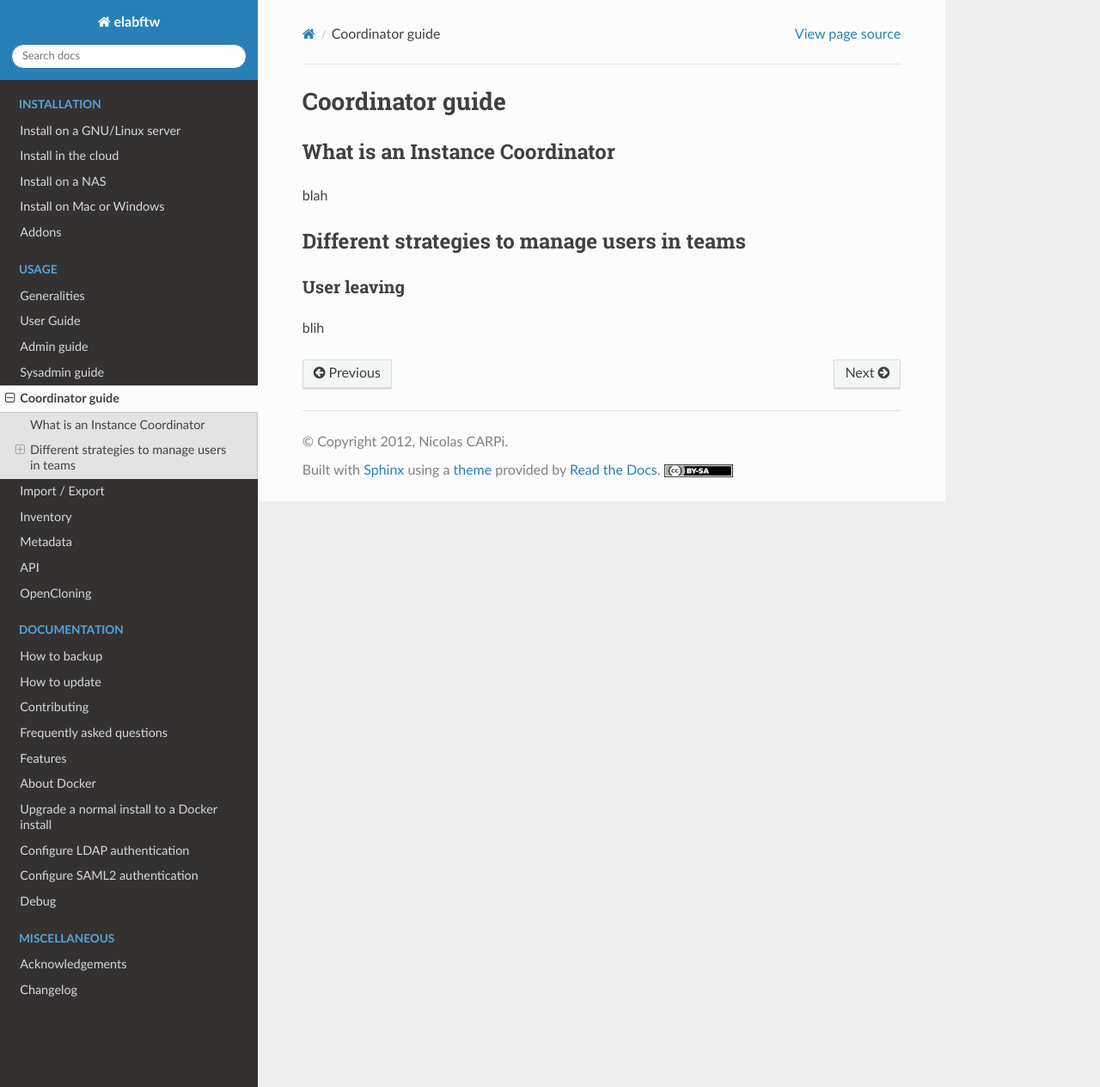
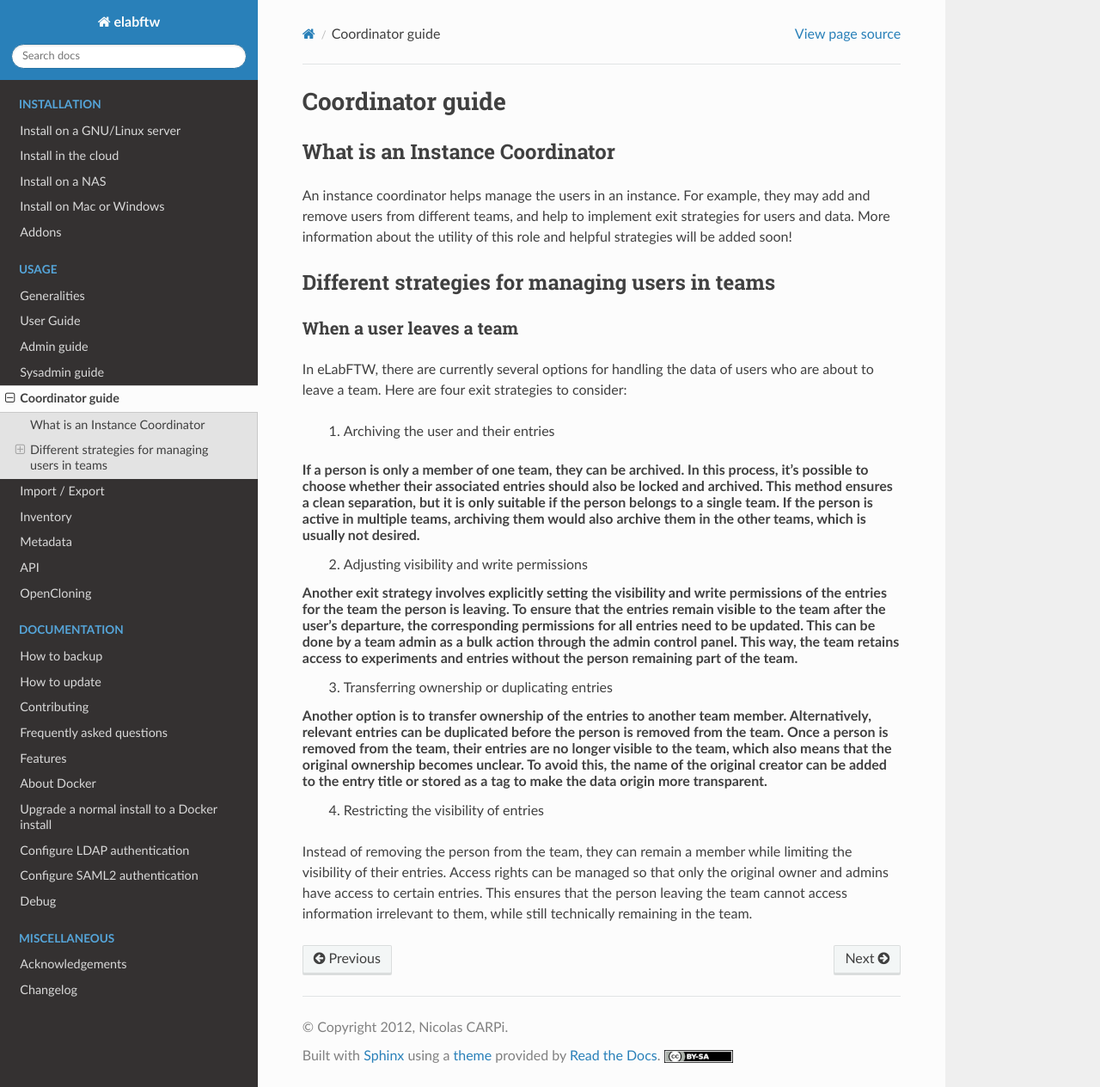
Before and after one commit to elabftw/elabdoc, a Sphinx documentation site: the page built from doc/coordinator-guide.rst, in a window 1280 px wide and 1264 px high. Shown: the whole window at 86% size. Built offline with Sphinx 7.4.7 and the Read the Docs theme 3.1.0, drawn with Linux system fonts in a browser that asks for light colours.

Commit message:
Update coordinator-guide.rst (#50)
* Update coordinator-guide.rst

added exit strategies

* Update coordinator-guide.rst

```diff
--- a/doc/coordinator-guide.rst
+++ b/doc/coordinator-guide.rst
@@ -7,13 +7,22 @@
 What is an Instance Coordinator
 ===============================
 
-blah
+An instance coordinator helps manage the users in an instance. For example, they may add and remove users from different teams, and help to implement exit strategies for users and data. More information about the utility of this role and helpful strategies will be added soon!
 
 
-Different strategies to manage users in teams
-=============================================
+Different strategies for managing users in teams
+================================================
 
-User leaving
-------------
+When a user leaves a team
+-------------------------
 
-blih
+In eLabFTW, there are currently several options for handling the data of users who are about to leave a team. Here are four exit strategies to consider:
+
+ 1. Archiving the user and their entries
+If a person is only a member of one team, they can be archived. In this process, it's possible to choose whether their associated entries should also be locked and archived. This method ensures a clean separation, but it is only suitable if the person belongs to a single team. If the person is active in multiple teams, archiving them would also archive them in the other teams, which is usually not desired.
+ 2. Adjusting visibility and write permissions
+Another exit strategy involves explicitly setting the visibility and write permissions of the entries for the team the person is leaving. To ensure that the entries remain visible to the team after the user’s departure, the corresponding permissions for all entries need to be updated. This can be done by a team admin as a bulk action through the admin control panel. This way, the team retains access to experiments and entries without the person remaining part of the team.
+ 3. Transferring ownership or duplicating entries
+Another option is to transfer ownership of the entries to another team member. Alternatively, relevant entries can be duplicated before the person is removed from the team. Once a person is removed from the team, their entries are no longer visible to the team, which also means that the original ownership becomes unclear. To avoid this, the name of the original creator can be added to the entry title or stored as a tag to make the data origin more transparent.
+ 4. Restricting the visibility of entries
+Instead of removing the person from the team, they can remain a member while limiting the visibility of their entries. Access rights can be managed so that only the original owner and admins have access to certain entries. This ensures that the person leaving the team cannot access information irrelevant to them, while still technically remaining in the team.
```
